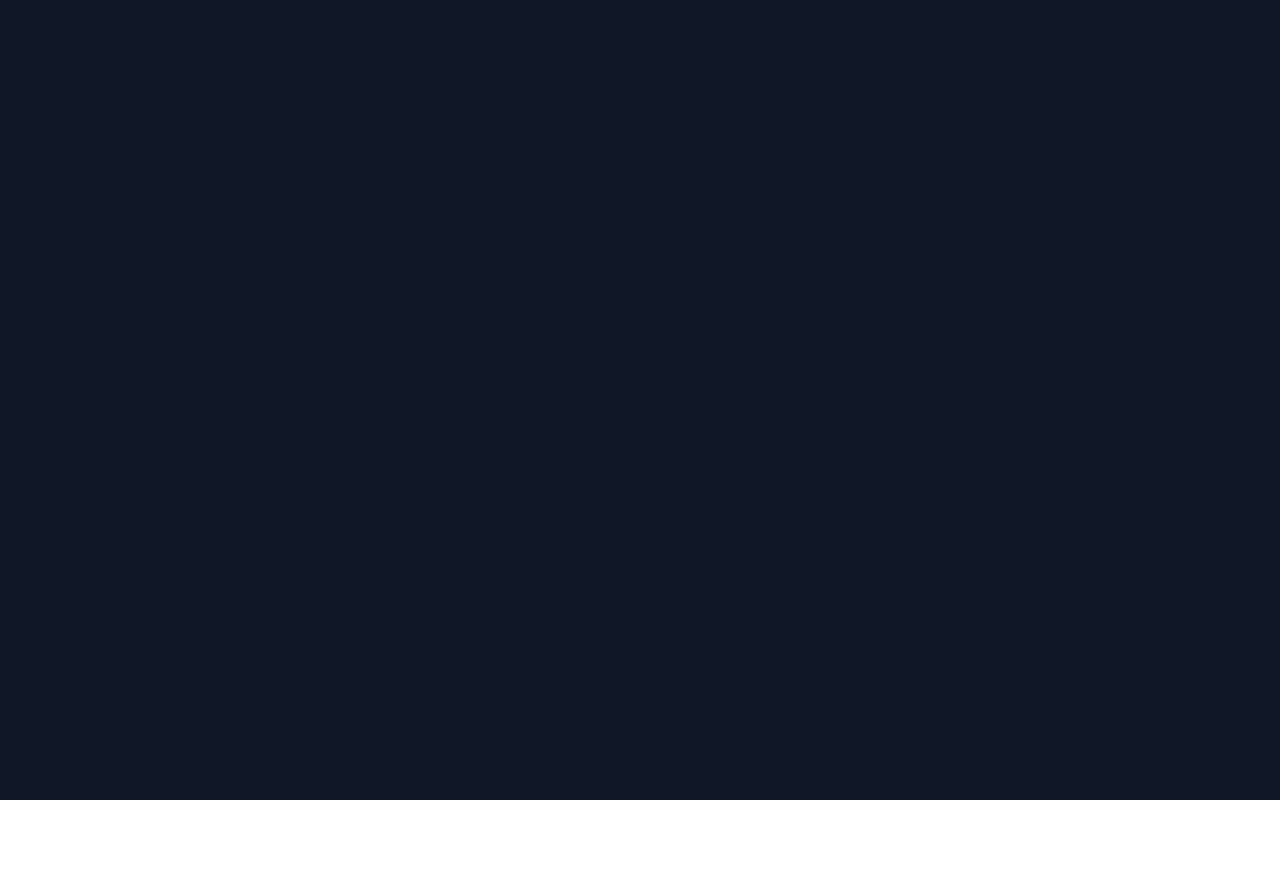
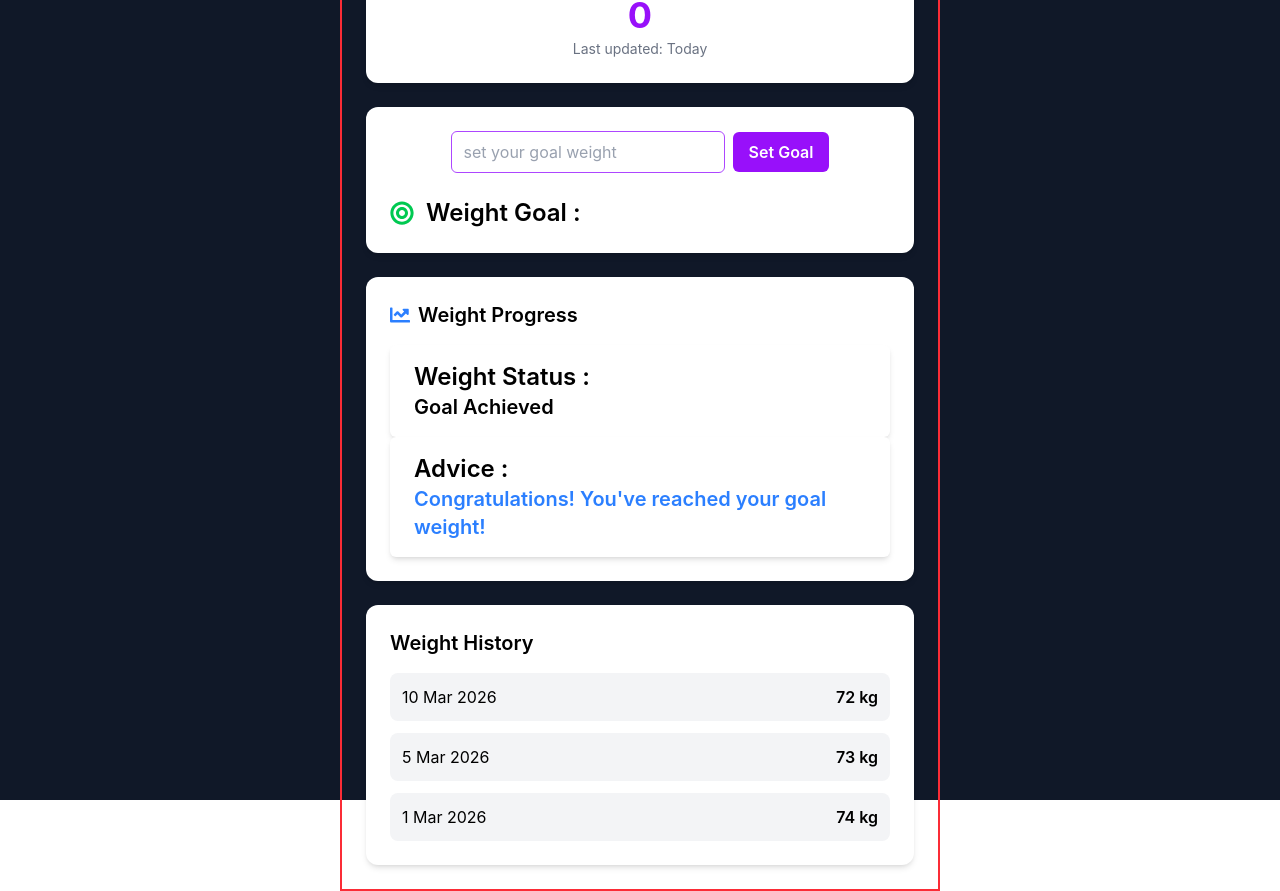
Before and after one commit to mdmizanurrahman5215/BMI-Calculator, a React (Vite) app: page /weight-tracker in a window 1280 px wide. Before the commit this address had no page. Before the commit the page ends 800 px from the top, so only its background shows below. Built offline with nearby package versions, Linux system fonts and the light colour scheme.

Commit message:
add weight tracker functionality

```diff
--- a/src/App.jsx
+++ b/src/App.jsx
@@ -5,6 +5,7 @@ import Home from "./pages/Home";
 import Footer from "./UI/Footer";
 import Form from "./components/Form";
 import Result from "./pages/Result";
+import WeightTracker from "./pages/WeightTracker ";
 
 function App() {
   // const router = createBrowserRouter([])
@@ -17,6 +18,7 @@ function App() {
             <Route path="/" element={<Home />} />
             <Route path="/form" element={<Form />} />
             <Route path="/result" element={<Result />} />
+            <Route path="/weight-tracker" element={<WeightTracker />} />
           </Routes>
         </BrowserRouter>
       </section>
--- a/src/components/Form.jsx
+++ b/src/components/Form.jsx
@@ -1,100 +1,122 @@
-import React, { useContext } from "react";
+
 import Footer from "../UI/Footer";
 import DataContext from "../context/DataContext";
 import { useNavigate } from "react-router-dom";
+import { FaMale, FaFemale } from "react-icons/fa";
+import useWeightContext from "../context/DataContext";
 
 const Form = () => {
-  const { data, setData } = useContext(DataContext);
-
+  const { data, setData } = useWeightContext();
   const navigate = useNavigate();
 
   const handleChange = (e) => {
     const { name, value } = e.target;
-    setData({
-      ...data,
-      [name]: value,
-    });
+    setData((prev) => ({ ...prev, [name]: value }));
   };
 
   const handleSubmit = (e) => {
     e.preventDefault();
-    console.log(data);
-
     navigate("/result");
   };
+
+  const bmi =
+    data.weight && data.height
+      ? (data.weight / (data.height / 100) ** 2).toFixed(2)
+      : 0;
+
   return (
-    <div className="w-2/4 bg-[#d1c5c5] p-10 rounded-md shadow-md">
-      <form action="" onSubmit={handleSubmit} className="space-y-4 py-6">
-        <h3 className="text-2xl font-bold">Gender</h3>
-        <div className="flex justify-between items-center">
-          {["Male", "Female"].map((g) => {
-            return (
-              <p
+    <div className="w-full md:w-2/4 bg-[#d1c5c5] p-6 md:p-10 rounded-md shadow-md mx-auto">
+
+      {/* FORM */}
+      <form onSubmit={handleSubmit} className="space-y-6">
+
+        {/* Gender */}
+        <div>
+          <h3 className="text-2xl font-bold mb-3">Gender</h3>
+
+          <div className="flex gap-4">
+            {["Male", "Female"].map((g) => (
+              <div
                 key={g}
-                onClick={() => setData({ ...data, gender: g })}
-                className={` px-4 py-1 rounded-md  font-semibold text-2xl  cursor-pointer ${g == data.gender ? "bg-[#4287f5] text-white" : "bg-gray-300"}`}
+                onClick={() => setData((prev) => ({ ...prev, gender: g }))}
+                className={`flex items-center gap-2 px-5 py-2 rounded-md cursor-pointer text-lg font-semibold transition
+                ${
+                  g === data.gender
+                    ? "bg-blue-500 text-white"
+                    : "bg-gray-300 hover:bg-gray-400"
+                }`}
               >
+                {g === "Male" ? <FaMale /> : <FaFemale />}
                 {g}
-              </p>
-            );
-          })}
+              </div>
+            ))}
+          </div>
         </div>
 
+        {/* Age */}
         <div className="flex flex-col gap-2">
-          <label htmlFor="age" className="text-2xl font-semibold">
-            Age :
-          </label>
+          <label className="text-xl font-semibold">Age</label>
           <input
             type="number"
-            id="age"
             name="age"
-            className=" px-4 py-2 rounded-md outline-none bg-white shadow-2xl"
             value={data.age}
-            onChange={(e) => handleChange(e)}
-          />
-        </div>
-        <div className="flex flex-col gap-2">
-          <label htmlFor="Height" className="text-2xl font-semibold">
-            Height : {data.height || 0} cm
-          </label>
-          <input
-            type="range"
-            min={0}
-            max={200}
-            id="Height"
-            name="height"
-            value={data.height || 0}
-            onChange={(e) => handleChange(e)}
-          />
-        </div>
-        <div className="flex flex-col gap-2">
-          <label htmlFor="Weight" className="text-2xl font-semibold">
-            Weight : {data.weight || 0} kg
-          </label>
-          <input
-            type="range"
-            min={0}
-            max={200}
-            id="Weight"
-            name="weight"
-            value={data.weight || 0}
-            onChange={(e) => handleChange(e)}
+            onChange={handleChange}
+            className="px-4 py-2 rounded-md outline-none bg-white shadow"
+            required
           />
         </div>
 
+        {/* Height */}
+        <div className="flex flex-col gap-2">
+          <label className="text-xl font-semibold">
+            Height: <span className="text-blue-600">{data.height || 0}</span> cm
+          </label>
+
+          <input
+            type="range"
+            min="0"
+            max="200"
+            name="height"
+            value={data.height || 0}
+            onChange={handleChange}
+            className="w-full"
+            required
+          />
+        </div>
+
+        {/* Weight */}
+        <div className="flex flex-col gap-2">
+          <label className="text-xl font-semibold">
+            Weight: <span className="text-blue-600">{data.weight || 0}</span> kg
+          </label>
+
+          <input
+            type="range"
+            min="0"
+            max="200"
+            name="weight"
+            value={data.weight || 0}
+            onChange={handleChange}
+            className="w-full"
+            required
+          />
+        </div>
+
+        {/* BMI Preview */}
+        <div className="bg-white rounded-md shadow p-4 text-center">
+          <p className="text-lg font-semibold">Live BMI</p>
+          <p className="text-3xl font-bold text-purple-600">{bmi}</p>
+        </div>
+
+        {/* Button */}
         <button
           type="submit"
-          className="w-full bg-purple-500 text-white py-2 rounded-lg text-xl font-bold hover:bg-purple-600 transition"
+          className="w-full bg-purple-500 text-white py-3 rounded-lg text-xl font-bold hover:bg-purple-600 transition"
         >
           Calculate BMI
         </button>
       </form>
-      <div>
-        result :{" "}
-        {data.weight && data.height
-          ? (data.weight / (data.height / 100) ** 2).toFixed(2)
-          : "0"}
-      </div>
+
       <Footer />
     </div>
   );
--- a/src/context/DataContext.jsx
+++ b/src/context/DataContext.jsx
@@ -1,22 +1,22 @@
-import { createContext, useState } from "react";
+import { createContext, useContext, useState } from "react";
 
-const DataContext = createContext()
+const DataContext = createContext();
 
-export const DataProvider = ({children})=>{
-
-      const [data, setData] = useState({
+export const DataProvider = ({ children }) => {
+  const [goalWeight, setGoalWeight] = useState("");
+  const [data, setData] = useState({
     age: "",
     height: "",
     weight: "",
     gender: "Male",
-
-
   });
-    return(
-        <DataContext.Provider value={{data, setData}}>
-            {children}
-        </DataContext.Provider>
-    )
-
-}
-export default DataContext;
+  return (
+    <DataContext.Provider value={{ data, setData, goalWeight, setGoalWeight }}>
+      {children}
+    </DataContext.Provider>
+  );
+};
+const useWeightContext = () => {
+  return useContext(DataContext);
+};
+export default useWeightContext;
--- a/src/pages/Result.jsx
+++ b/src/pages/Result.jsx
@@ -1,38 +1,84 @@
-import React, { useContext } from "react";
+
 import DataContext from "../context/DataContext";
-import { NavLink } from "react-router-dom";
+import { useNavigate } from "react-router-dom";
 import { getCategory, getHealtTips } from "../helper/helper";
-// import BmiResult from '../components/BmiResult';
+import { FaHeartbeat, FaLightbulb, FaRunning } from "react-icons/fa";
+import useWeightContext from "../context/DataContext";
 
 const Result = () => {
-  const { data } = useContext(DataContext);
+  const { data, setData } = useWeightContext();
+  const navigate = useNavigate();
 
-  console.log(data);
+  const handleReset = () => {
+    setData({
+      gender: "",
+      age: "",
+      height: 0,
+      weight: 0,
+    });
+
+    navigate("/form");
+  };
 
   const { height, weight, age, gender } = data;
-  if (!height || !weight) return;
+  if (!height || !weight) return null;
 
   const result = Number(weight) / (Number(height) / 100) ** 2;
-  console.log(result);
   const category = getCategory(result);
-  const healthTips = getHealtTips(age, gender, result, category);
-  console.log(healthTips);
+  const healthTips = getHealtTips(age, gender, result);
 
   return (
-    <div className="bg-white rounded-md shadow-md px-6 py-10">
-      <h1 className= {`${category.color} w-fit px-6 py-2 font-bold text-2xl rounded-md mx-auto mt-8`}>{category.level}</h1>
+    <div className="bg-white shadow-xl rounded-xl p-6 md:p-10 max-w-xl mx-auto mt-10">
 
-      <p className="text-lg font-semibold text-center my-8">Your BMI: {result.toFixed(2)}</p>
-      <ul>
-        {
-            healthTips.map((tip, index) => {
-              return <li key={index} className="text-lg font-medium text my-2">{tip}</li>;
-            })
-        }
-      </ul>
-      <NavLink to="/form"><button className="bg-blue-500 hover:bg-blue-700 text-white font-bold py-2 px-4 rounded">
-        Go Back
-      </button></NavLink>
+      {/* Heading */}
+      <h2 className="text-3xl font-bold text-center mb-4">
+        Your BMI Result
+      </h2>
+
+      {/* Category Badge */}
+      <div className="flex justify-center">
+        <span
+          className={`${category.color} px-6 py-2 rounded-full text-lg font-semibold`}
+        >
+          {category.level}
+        </span>
+      </div>
+
+      {/* BMI Value */}
+      <p className="text-center text-xl font-semibold mt-6">
+        BMI Score: <span className="text-blue-600">{result.toFixed(2)}</span>
+      </p>
+
+      {/* Tips Section */}
+      <div className="mt-8">
+        <h3 className="text-2xl font-bold flex items-center gap-2 mb-4">
+          <FaHeartbeat className="text-red-500" />
+          Health Tips
+        </h3>
+
+        <div className="grid gap-4">
+          {healthTips.map((tip, index) => (
+            <div
+              key={index}
+              className="flex items-start gap-3 bg-gray-100 p-4 rounded-lg shadow-sm hover:shadow-md transition"
+            >
+              <FaLightbulb className="text-yellow-500 text-xl mt-1" />
+              <p className="text-lg">{tip}</p>
+            </div>
+          ))}
+        </div>
+      </div>
+
+      {/* Action Button */}
+      <div className="flex justify-center mt-8">
+        <button
+          onClick={handleReset}
+          className="flex items-center gap-2 bg-blue-500 hover:bg-blue-600 text-white px-6 py-2 rounded-lg text-lg font-semibold transition"
+        >
+          <FaRunning />
+          Calculate Again
+        </button>
+      </div>
     </div>
   );
 };
--- /dev/null
+++ b/src/pages/WeightTracker .jsx
@@ -0,0 +1,151 @@
+import React, { useState } from "react";
+import { FaWeight, FaPlus, FaChartLine, FaBullseye } from "react-icons/fa";
+import useWeightContext from "../context/DataContext";
+
+const WeightTracker = () => {
+  const { data, goalWeight, setGoalWeight } = useWeightContext();
+  const [tempWeight, setTempWeight] = useState("");
+  let message = "";
+
+
+  console.log(goalWeight);
+  const handleButtonClick = () => {
+    if (tempWeight) {
+      setGoalWeight(tempWeight);
+      setTempWeight("");
+    }
+  };
+  console.log("current weight ", data.weight);
+
+  const remainingWeight =   data.weight - goalWeight;
+  console.log(remainingWeight);
+  if (remainingWeight < 0) {
+    message =
+      "You need to gain " +
+      Math.abs(remainingWeight) +
+      " kg to reach your goal";
+  } else if (remainingWeight > 0) {
+    message = "You need to lose " + remainingWeight + " kg to reach your goal";
+  } else {
+    message = "Congratulations! You've reached your goal weight!";
+  }
+
+  return (
+    <div className="w-150 mx-auto p-6 space-y-6 border-red-500 border-2">
+      {/* Header */}
+      {/* <div className="flex justify-between items-center">
+        <h1 className="text-3xl text-white font-bold flex items-center gap-2">
+          <FaWeight className="text-purple-500" />
+          Weight Tracker
+        </h1>
+
+        <button className="flex items-center gap-2 bg-purple-500 text-white px-4 py-2 rounded-lg hover:bg-purple-600">
+          <FaPlus />
+          Add Weight
+        </button>
+      </div> */}
+
+      {/* Current Weight Card */}
+      <div className="bg-white rounded-xl shadow-md p-6 text-center">
+        <h2 className="text-lg font-semibold text-gray-500">Current Weight</h2>
+        <p className="text-4xl font-bold text-purple-600 mt-2">
+          {data?.weight || 0}
+        </p>
+        <p className="text-sm text-gray-500 mt-1">Last updated: Today</p>
+      </div>
+
+      {/* Goal Section */}
+      <div className="bg-white rounded-xl shadow-md p-6 flex flex-col gap-6">
+        <div className="text-center">
+          <input
+            type="number"
+            value={tempWeight}
+            onChange={(e) => setTempWeight(e.target.value)}
+            placeholder="set your goal weight"
+            className=" text-purple-700 placeholder:text-gray-400 border border-purple-500
+             mx-auto px-3 py-2 rounded-md "
+          />
+          <button
+            onClick={handleButtonClick}
+            className="bg-purple-600 font-semibold text-white px-4 py-2 rounded-md hover:bg-purple-700 ml-2"
+          >
+            Set Goal
+          </button>
+        </div>
+        <div className="flex items-center gap-3">
+          <FaBullseye className="text-green-500 text-2xl" />
+          <div>
+            <p className="text-2xl font-semibold">
+              Weight Goal :{" "}
+              <span className="text-purple-600">{goalWeight}</span>
+            </p>
+          </div>
+        </div>
+      </div>
+
+      {/* Chart Section */}
+      <div className="bg-white rounded-xl shadow-md p-6">
+        <h3 className="flex items-center gap-2 text-xl font-semibold mb-4">
+          <FaChartLine className="text-blue-500" />
+          Weight Progress
+        </h3>
+
+        {/* Chart Placeholder */}
+      <div className="grid justify-between items-center">
+  {/* Card 1 */}
+  <div className="bg-white px-6 py-4 rounded-md shadow-md">
+    <p className="text-2xl font-semibold">Weight  Status : </p>  {/* clearer than Weight Update */}
+    <p className="text-xl font-semibold">
+      {remainingWeight < 0
+        ? "Weight to Gain"
+        : remainingWeight > 0
+        ? "Weight to Lose"
+        : "Goal Achieved"} {" "}
+
+    </p>
+  </div>
+
+  {/* Card 2 */}
+  <div className="bg-white px-6 py-4 rounded-md shadow-md">
+    <p className="text-2xl font-semibold">Advice :</p>  {/* instead of Remaining Weight */}
+    <p
+      className={`text-xl font-semibold ${
+        remainingWeight < 0
+          ? "text-green-500"
+          : remainingWeight > 0
+          ? "text-red-500"
+          : "text-blue-500"
+      }`}
+    >
+      {message}
+    </p>
+  </div>
+</div>
+      </div>
+
+      {/* Weight History */}
+      <div className="bg-white rounded-xl shadow-md p-6">
+        <h3 className="text-xl font-semibold mb-4">Weight History</h3>
+
+        <ul className="space-y-3">
+          <li className="flex justify-between bg-gray-100 p-3 rounded-lg">
+            <span>10 Mar 2026</span>
+            <span className="font-semibold">72 kg</span>
+          </li>
+
+          <li className="flex justify-between bg-gray-100 p-3 rounded-lg">
+            <span>5 Mar 2026</span>
+            <span className="font-semibold">73 kg</span>
+          </li>
+
+          <li className="flex justify-between bg-gray-100 p-3 rounded-lg">
+            <span>1 Mar 2026</span>
+            <span className="font-semibold">74 kg</span>
+          </li>
+        </ul>
+      </div>
+    </div>
+  );
+};
+
+export default WeightTracker;
```
Also changed, not shown: src/UI/Footer.jsx (+23 -12 lines), src/pages/Home.jsx (+71 -29 lines), public/gymnestics.png (added).
